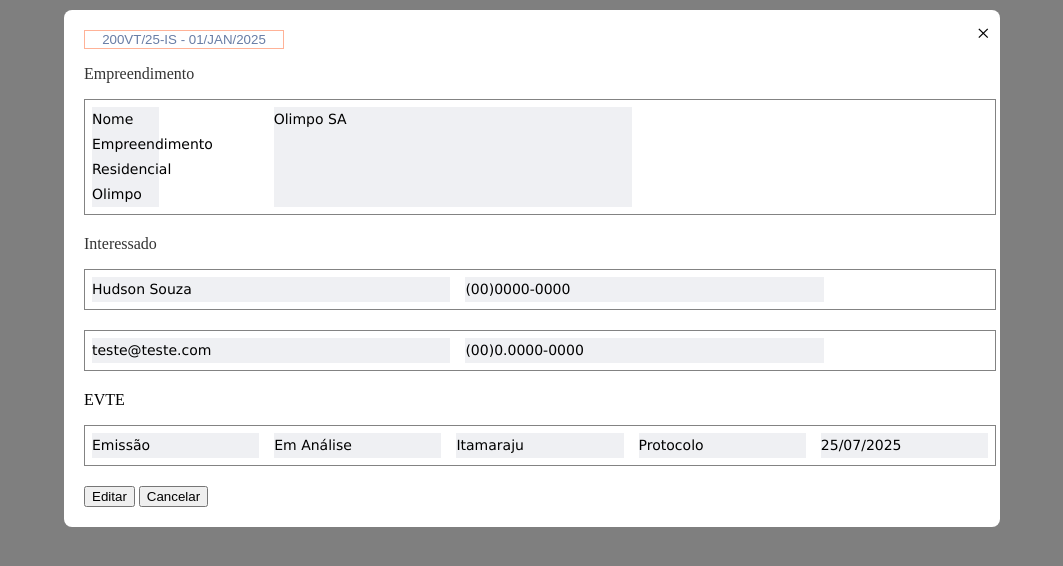
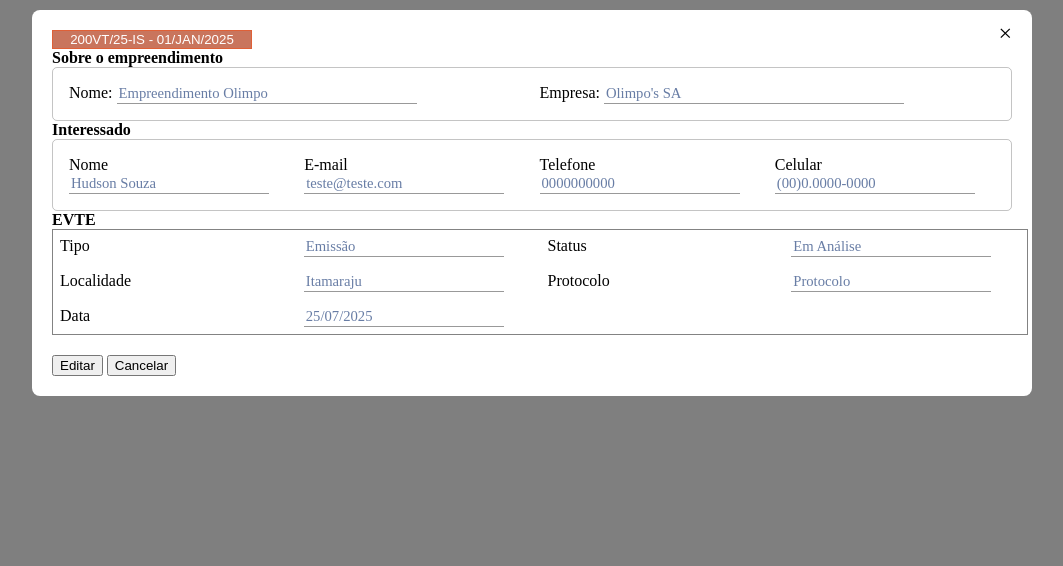
Before and after one commit to hudsonfs7/evtes, a website: page modals/viewEvte.html in a window 1280 px wide. Shown: the whole page, without its empty margins (108-1171 px from the left). Drawn offline with Linux system fonts and the light colour scheme.

Commit message:
Falta apenas ajustar a área dos dados específicos da EVTE, estando ajustados a área sobre o empreendimento e sobre o interessado.

```diff
--- a/modals/viewEvte.html
+++ b/modals/viewEvte.html
@@ -13,37 +13,136 @@
       readonly
     />
 
-    <p class="title">Empreendimento</p>
+    <label class="titleView">Sobre o empreendimento</label>
     <div class="dadosEmpreendimentoView">
-      <div class="">
-        <span id="empreendimentoView" class="view" name="empreendimentoView"
-          >Nome Empreendimento</span
-        >
-        <span id="empreendimentoView" class="view" name="empreendimentoView"
-          >Residencial Olimpo</span
-        >
+      <div class="nomeEmpreendimentoView">
+        <label class="inforView">Nome: </label>
+        <input
+          type="text"
+          class="view"
+          name="empreendimentoView"
+          id="empreendimentoView"
+          value="Empreendimento Olimpo"
+          readonly
+        />
       </div>
-      <span class="view" name="empresaView">Olimpo SA</span>
+
+      <div class="nomeEmpresaView">
+        <label class="inforView">Empresa: </label>
+        <input
+          type="text"
+          class="view"
+          name="empresaView"
+          id="empresaView"
+          value="Olimpo's SA"
+          readonly
+        />
+      </div>
     </div>
 
-    <p class="title">Interessado</p>
+    <label class="titleView">Interessado</label>
 
     <div class="contatoView">
-      <span class="view" name="interessadoView">Hudson Souza</span>
-      <span class="view" name="telefoneView">(00)0000-0000</span>
-    </div>
-    <div class="contatoView">
-      <span class="view" name="emailView">teste@teste.com</span>
-      <span class="view" name="celularView">(00)0.0000-0000</span>
+      <div class="nomeInteressadoView">
+        <label class="inforView">Nome</label>
+        <input
+          type="text"
+          class="view"
+          name="interessadoView"
+          id="interessadoView"
+          value="Hudson Souza"
+          readonly
+        />
+      </div>
+
+      <div class="enderecoEmailView">
+        <label class="inforView">E-mail</label>
+        <input
+          type="email"
+          class="view"
+          name="emailView"
+          id="emailView"
+          value="teste@teste.com"
+          readonly
+        />
+      </div>
+
+      <div class="numeroTelefoneView">
+        <label class="inforView">Telefone</label>
+        <input
+          type="number"
+          class="view"
+          name="telefoneView"
+          id="telefoneView"
+          value="0000000000"
+          readonly
+        />
+      </div>
+
+      <div class="numeroCelularView">
+        <label class="inforView">Celular</label>
+        <input
+          type="text"
+          class="view"
+          name="celularView"
+          id="celularView"
+          value="(00)0.0000-0000"
+          readonly
+        />
+      </div>
     </div>
 
-    <p class="titleView">EVTE</p>
+    <label class="titleView">EVTE</label>
     <div class="dadosEvteView">
-      <span class="view" name="tipoEvteView">Emissão</span>
-      <span class="view" name="statusView">Em Análise</span>
-      <span class="view" name="localidadesView">Itamaraju</span>
-      <span class="view" name="protocoloView">Protocolo</span>
-      <span class="view" name="dataView">25/07/2025</span>
+      <label class="inforView">Tipo</label>
+      <input
+        type="text"
+        class="view"
+        name="tipoEvteView"
+        id="tipoEvteView"
+        value="Emissão"
+        readonly
+      />
+
+      <label class="inforView">Status</label>
+      <input
+        type="text"
+        class="view"
+        name="statusView"
+        id="statusView"
+        value="Em Análise"
+        readonly
+      />
+
+      <label class="inforView">Localidade</label>
+      <input
+        type="text"
+        class="view"
+        name="localidadesView"
+        id="localidadesView"
+        value="Itamaraju"
+        readonly
+      />
+
+      <label class="inforView">Protocolo</label>
+      <input
+        type="text"
+        class="view"
+        name="protocoloView"
+        id="protocoloView"
+        value="Protocolo"
+        readonly
+      />
+
+      <label class="inforView">Data</label>
+      <input
+        type="text"
+        class="view"
+        name="dataView"
+        id="dataView"
+        value="25/07/2025"
+        readonly
+      />
     </div>
 
     <button type="submit">Editar</button>
--- a/styles/globalStyles.css
+++ b/styles/globalStyles.css
@@ -6,9 +6,9 @@
   --cor-primaria: #3498db;
   --cor-navActive: rgba(192, 209, 248, 0.837);
 
-  --cor-titleForm: rgba(33, 64, 106, 0.985);
-  --cor-infoForm: rgb(61, 74, 115);
+  --cor-titleForm: rgba(38, 63, 107, 0.95);
+  --cor-infoForm: rgba(104, 125, 165, 1);
 
   --fonte-principal: 'Roboto', sans-serif;
-  --c: 'Poppins', sans-serif;
+  --fonte-secundaria: 'Poppins', sans-serif;
 }
--- a/styles/viewEvte.css
+++ b/styles/viewEvte.css
@@ -9,49 +9,80 @@
   background: rgba(0, 0, 0, 0.5);
 }
 
+.viewForm {
+  background: #fff;
+  margin: 10px auto 10px auto;
+
+  padding: 20px;
+  width: 75vw;
+  border-radius: 8px;
+  position: relative;
+}
+
 #inforevte {
   width: 200px;
   outline: none;
   border: 1px solid rgba(255, 68, 0, 0.407);
   box-shadow: none;
   text-align: center;
+
+  background-color: #c9755d;
+  color: #fff;
+}
+
+label.titleView {
+  display: block;
+  font-family: var(--fonte-secundaria);
+  font-weight: 600;
 }
 
 input:read-only {
   font-family: 'Poppins' sans-serif;
   color: rgba(104, 125, 165, 1);
+  font-weight: 500;
 }
 
-h3 {
-  margin: 20px auto 0px auto;
-  width: 500px;
-  color: #fff;
+input.view {
+  margin: 0;
+  width: 200px;
+  outline: none;
+  border: 0;
+  border-bottom: 1px solid #4545458b;
+  box-shadow: none;
+  text-align: left;
+
+  font-family: var(--fonte-secundaria);
+  font-size: 11pt;
+
   font-weight: 400;
-  font-family: var(--fonte-principal);
-}
-.viewForm {
-  background: #fff;
-  margin: 10px auto 10px auto;
-
-  padding: 20px;
-  width: 70vw;
-  border-radius: 8px;
-  position: relative;
-}
-.closeView {
-  position: absolute;
-  z-index: 1;
-  right: 10px;
-  top: 10px;
-  font-size: 24px;
-  cursor: pointer;
 }
 
-.dadosEmpreendimentoView,
-.contatoView,
+.dadosEmpreendimentoView {
+  display: grid;
+  grid-template-columns: repeat(2, 1fr);
+
+  border: 1px solid #45454550;
+  gap: 15px;
+  padding: 1rem;
+  border-radius: 5px;
+}
+.dadosEmpreendimentoView input {
+  width: 300px;
+}
+
+.contatoView {
+  display: grid;
+  grid-template-columns: repeat(4, 1fr);
+
+  border: 1px solid #45454550;
+  gap: 15px;
+  padding: 1rem;
+  border-radius: 5px;
+}
+
 .dadosEvteView {
-  display: flex;
-  flex-direction: row;
+  display: grid;
+  grid-template-columns: repeat(4, 1fr);
 
   gap: 15px;
   width: 100%;
@@ -61,28 +92,13 @@ h3 {
   /* text-align: center; */
 }
 
-p.title {
-  position: relative;
-  font-size: 12pt;
-  color: #333;
-  background-color: #fff;
-}
-
-span.view {
-  position: relative;
-  width: 40%;
-  line-height: 25px;
-
-  background-color: rgba(61, 74, 115, 0.083);
-  display: block;
-
-  font-size: 14px;
-  color: var(--cor-infoForm);
-  font-family: var(--fonte-form);
-  font-weight: 500;
-
-  font-family: 'Lucida Sans', 'Lucida Sans Regular', 'Lucida Grande',
-    'Lucida Sans Unicode', Geneva, Verdana, sans-serif;
+.closeView {
+  position: absolute;
+  z-index: 1;
+  right: 20px;
+  top: 10px;
+  font-size: 24px;
+  cursor: pointer;
 }
 
 .modal-content select {
```
